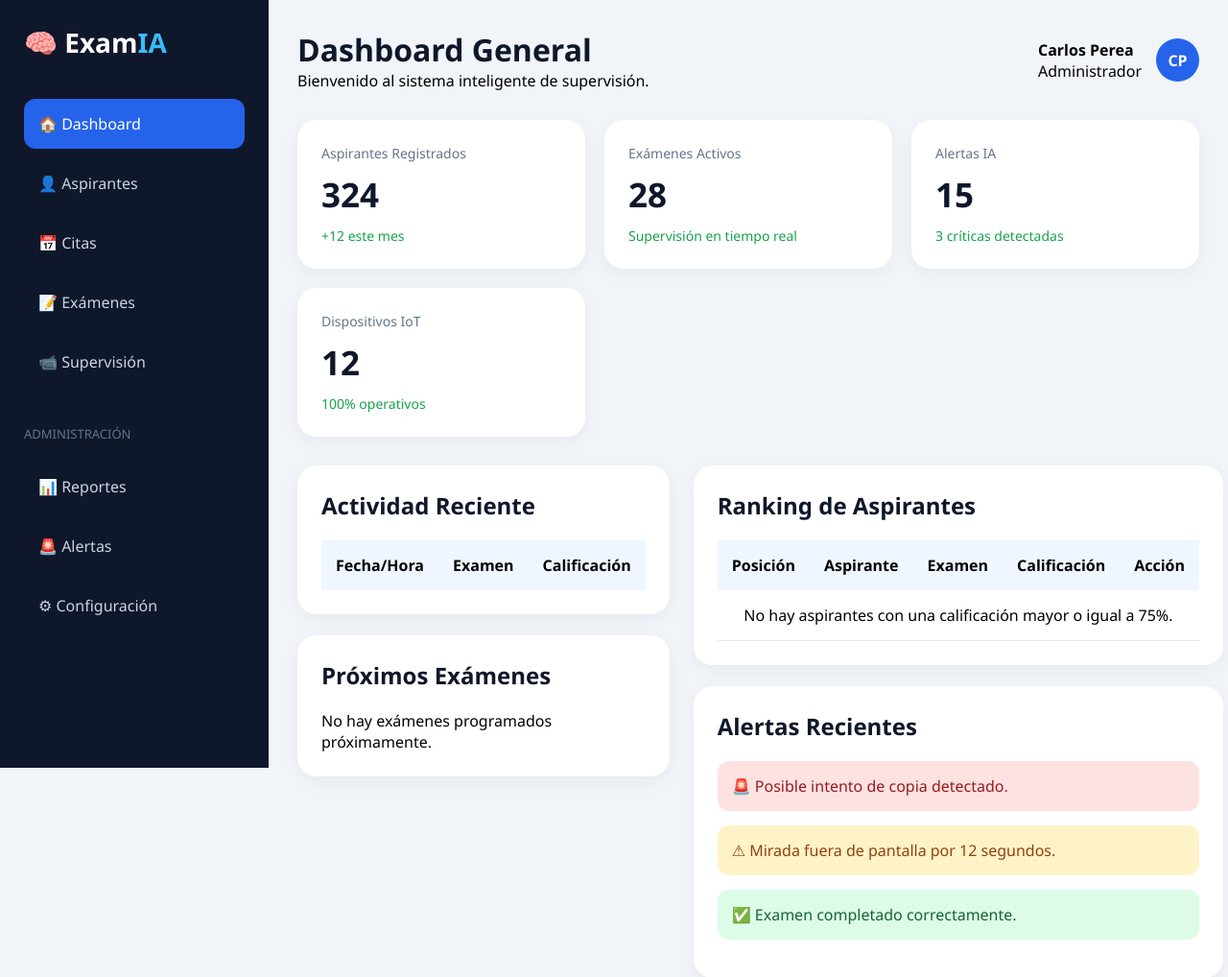
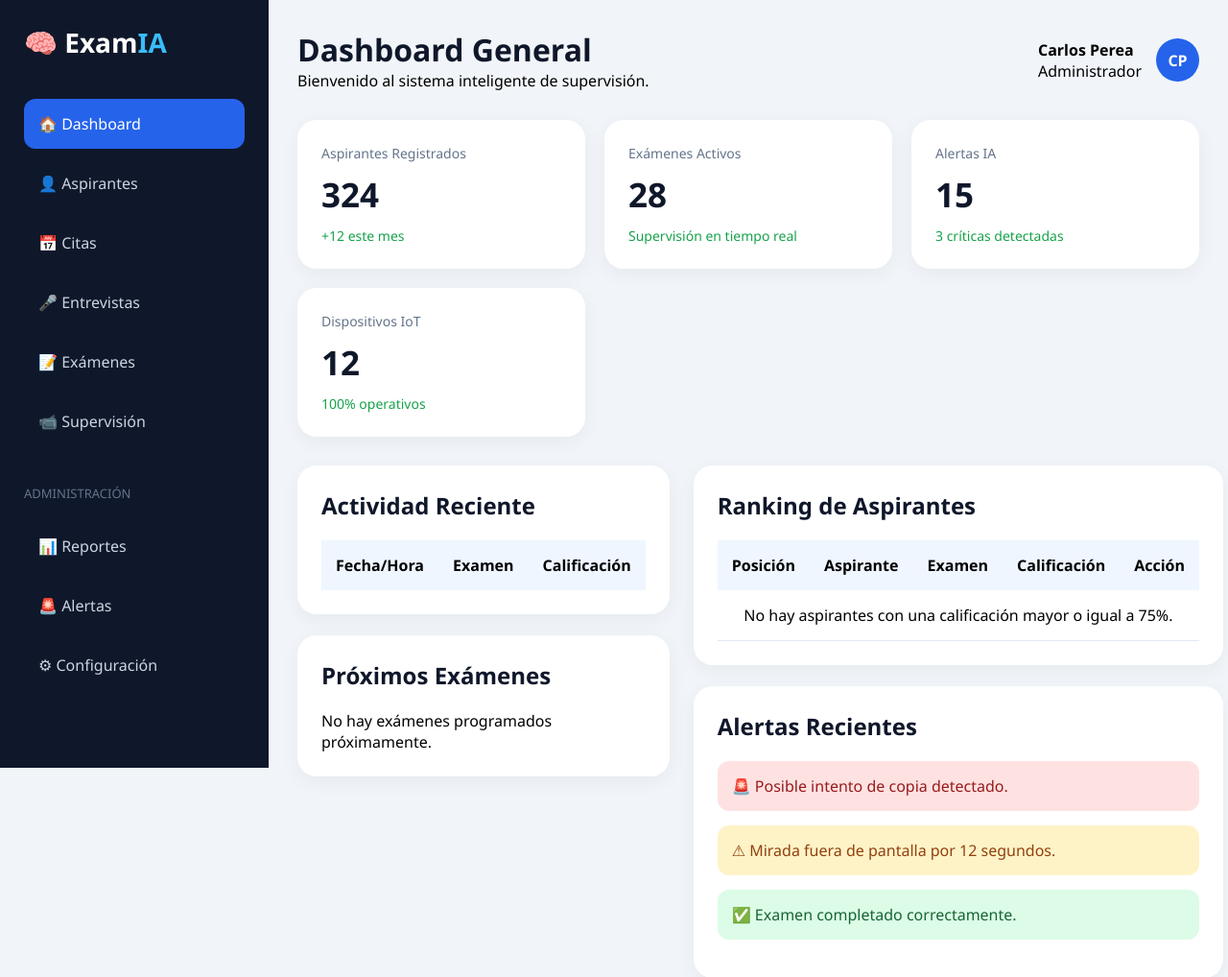
Before and after one commit to trexoxam/SIS-EV-IA-IOT, a Flask app: page /dashboard in a window 1280 px wide. Shown: the top 1018 px of the page at 96% size. Run offline with Flask 3, Linux system fonts and the light colour scheme; data that the repository does not hold is empty.

Commit message:
cambio 32

```diff
--- a/backend/app.py
+++ b/backend/app.py
@@ -705,6 +705,39 @@ def agenda():
         cita=cita
     )
 
+@app.route('/entrevistas')
+def entrevistas():
+
+    conn = conectar()
+    cursor = conn.cursor(dictionary=True)
+
+    cursor.execute("""
+        SELECT
+            u.id_usuario,
+            u.nombre_completo,
+            c.id_cita,
+            c.fecha_cita,
+            c.horario_inicio,
+            c.estado
+        FROM citas c
+        INNER JOIN usuarios u
+            ON c.id_usuario = u.id_usuario
+        LEFT JOIN entrevistas e
+            ON c.id_cita = e.id_cita
+        WHERE e.id_entrevista IS NULL
+        ORDER BY c.fecha_cita ASC
+    """)
+
+    entrevistas = cursor.fetchall()
+
+    cursor.close()
+    conn.close()
+
+    return render_template(
+        'entrevistas.html',
+        entrevistas=entrevistas
+    )
+
 @app.route('/crear_cita', methods=['POST'])
 def crear_cita():
     if 'id_usuario' not in session: return redirect(url_for('login'))
--- a/templates/dashboard.html
+++ b/templates/dashboard.html
@@ -35,6 +35,9 @@
         <a href="#" class="active">🏠 Dashboard</a>
         <a href="#">👤 Aspirantes</a>
         <a href="#">📅 Citas</a>
+        <a href="{{ url_for('entrevistas') }}">
+    🎤 Entrevistas
+</a>
         <a href="/examenes">📝 Exámenes</a>
         <a href="#">📹 Supervisión</a>
 
```
